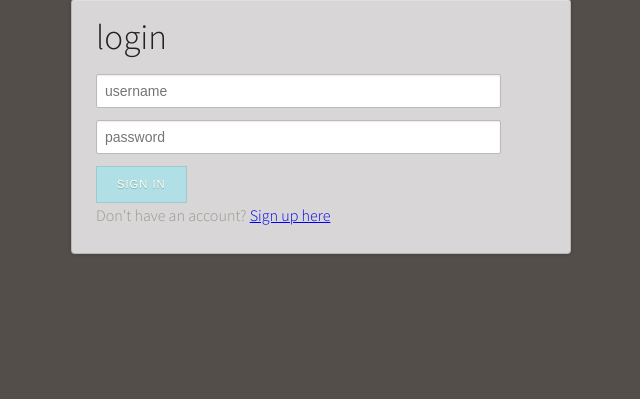
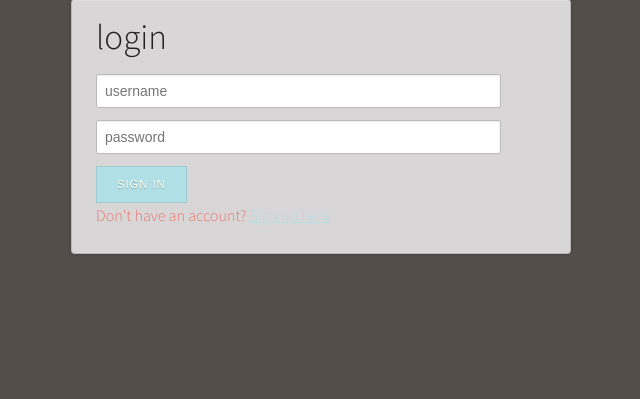
Before and after one commit to eduardoramirez/scalabrine, a PHP site: page /login in a window 1280 px wide. Shown: the part 41-440 px from the top of the page, without its empty margins (319-959 px from the left). Run offline with PHP 8.4, Linux system fonts and the light colour scheme.

Commit message:
updated login page test

```diff
--- a/css/login.css
+++ b/css/login.css
@@ -19,6 +19,14 @@ body {
 	height: 100%;
 	line-height: 1.6em;
 	min-height: 100%;
+}
+
+form p{
+	color: #e97770;
+}
+
+form p a{
+	color: #B0E0E6;
 }
 
 h2 {
```
